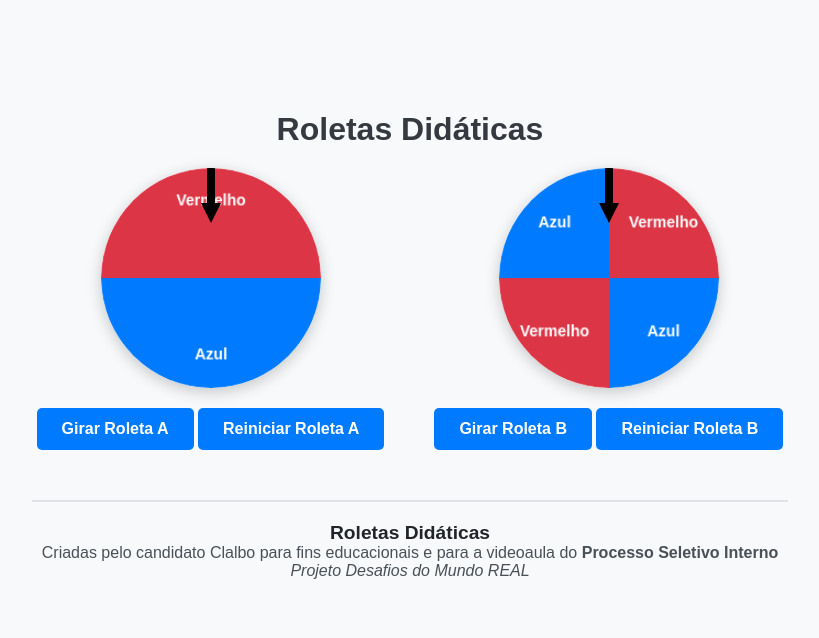
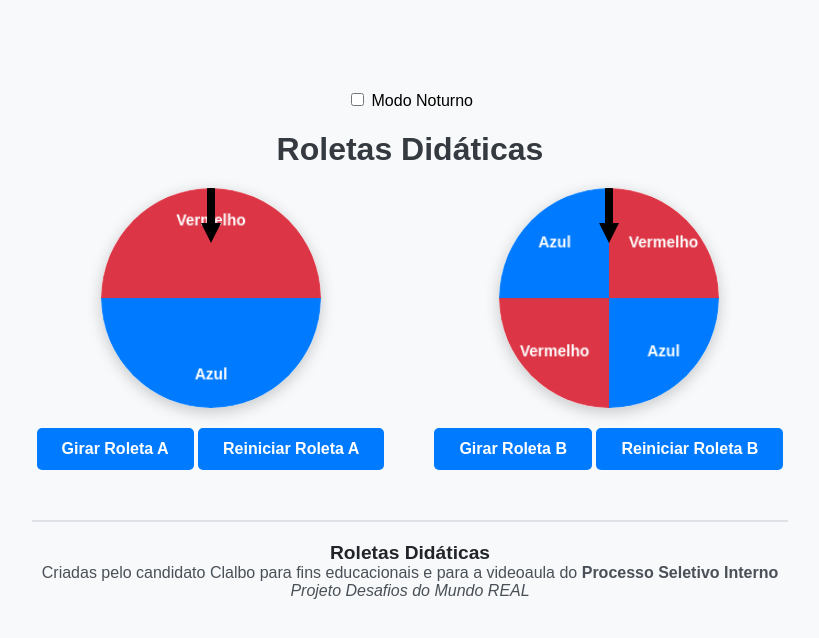
Before and after one commit to profclalbo/roletadidatica, a plain HTML site: page index.html in a window 1280 px wide. Shown: the whole page, without its empty margins (230-1049 px from the left). Drawn offline with Linux system fonts and the light colour scheme.

Commit message:
Incluído Modo Noturno

```diff
--- a/index.html
+++ b/index.html
@@ -7,6 +7,15 @@
   <link rel="stylesheet" href="style.css">
 </head>
 <body>
+  <!-- Chave de alternância para modo noturno -->
+  <div class="theme-toggle">
+    <label class="switch">
+      <input type="checkbox" id="themeSwitcher">
+      <span class="slider"></span>
+    </label>
+    <span>Modo Noturno</span>
+  </div>
+
   <h1>Roletas Didáticas</h1>
   <div class="container">
     <div class="roleta-container">
```
